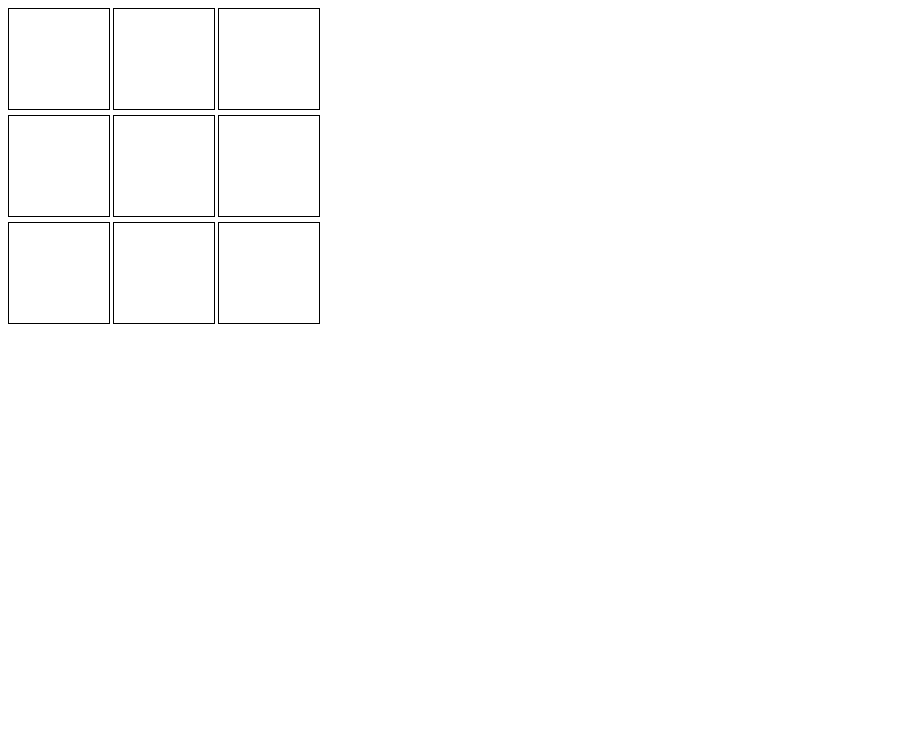
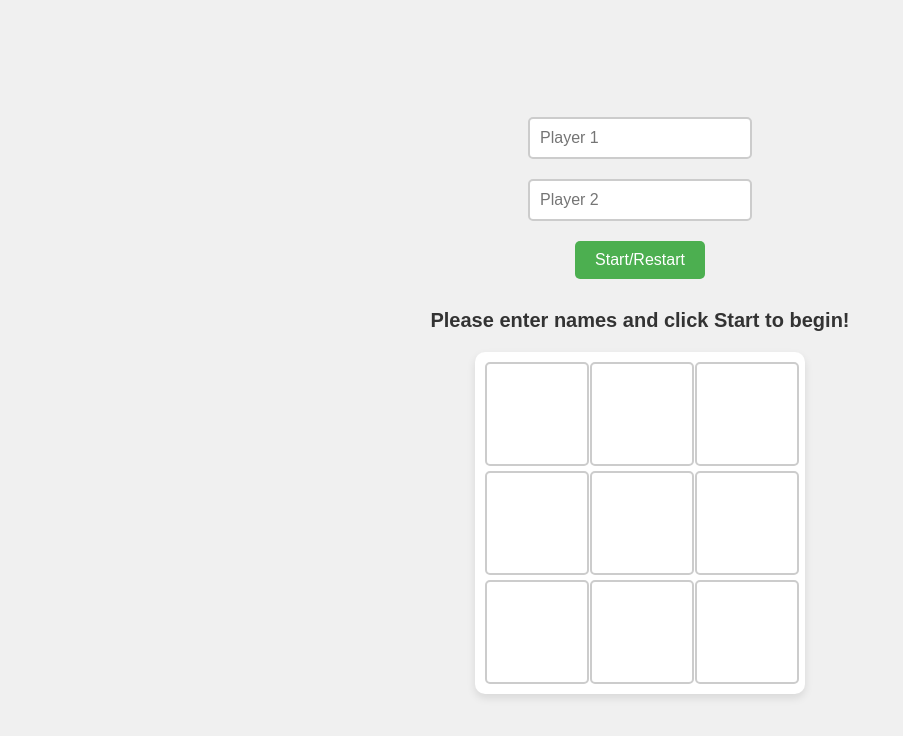
Before and after one commit to MaartenSlebos/TicTacToe, a plain HTML site: page index.html in a window 1280 px wide. Shown: the whole page, without its empty margins (0-903 px from the left). Drawn offline with Linux system fonts and the light colour scheme.

Commit message:
finish game

```diff
--- a/index.html
+++ b/index.html
@@ -7,7 +7,10 @@
     <link rel="stylesheet" href="style.css">
 </head>
 <body>
-
+    <input id="player1-name" placeholder="Player 1" type="text">
+    <input id="player2-name" placeholder="Player 2" type="text">
+    <button id="start">Start/Restart</button>
+    <div id="result"></div>
     <div class="board">
         <div class="cell" data-index="0"></div>
         <div class="cell" data-index="1"></div>
@@ -18,7 +21,8 @@
         <div class="cell" data-index="6"></div>
         <div class="cell" data-index="7"></div>
         <div class="cell" data-index="8"></div>
-      </div>
+    </div>
+
 
       <script src="script.js"></script>
 </body>
--- a/script.js
+++ b/script.js
@@ -12,7 +12,7 @@ const Gameboard = (function() {
           }
       },
       getBoard: function() {
-        return [...board]
+          return [...board];
       },
       resetBoard: function() {
           for (let i = 0; i < board.length; i++) {
@@ -23,7 +23,7 @@ const Gameboard = (function() {
 })();
 
 // Player objects (Factory function)
-const playerFactory = function (name, symbol) {
+const playerFactory = function(name, symbol) {
   return {
       getName: function() {
           return name;
@@ -32,13 +32,13 @@ const playerFactory = function (name, symbol) {
           return symbol;
       }
   };
-}
+};
 
 // The Game Controller (IIFE module pattern)
 const GameController = (function() {
-  let player1 = playerFactory('Maarten', 'X');
-  let player2 = playerFactory('Pieter', 'O');
-  let currentPlayer = player1;
+  let player1;
+  let player2;
+  let currentPlayer;
   let gameOver = false;
 
   const checkWin = function() {
@@ -62,9 +62,9 @@ const GameController = (function() {
       } else {
           return false;
       }
-  }
+  };
 
-  const checkTie = function () {
+  const checkTie = function() {
       const board = Gameboard.getBoard();
       let boardFilled = true;
 
@@ -76,15 +76,16 @@ const GameController = (function() {
       }
 
       if (boardFilled && !checkWin()) {
-      return true
+          return true;
       }
       return false;
   };
 
-  return {
+  const controller = {
         playMove: function(position) {
-      if (gameOver) return; // Stop if game’s over
-      Gameboard.placeMarker(position, currentPlayer.getSymbol());
+          if (gameOver || !player1 || !player2) return;
+          const moveMade = Gameboard.placeMarker(position, currentPlayer.getSymbol());
+          if (moveMade) { // Only continue if the move was successful
               if (checkWin()) {
                   gameOver = true;
                   console.log(currentPlayer.getName() + " wins!");
@@ -98,27 +99,81 @@ const GameController = (function() {
                       currentPlayer = player1;
                   }
               }
+          }
       },
-    resetGame: function () {
+      resetGame: function() {
           Gameboard.resetBoard();
           currentPlayer = player1;
           gameOver = false;
       },
-    getCurrentPlayer: function () {
+      getCurrentPlayer: function() {
           return currentPlayer;
       },
-    isGameOver: function () {
+      isGameOver: function() {
           return gameOver;
+      },
+      setPlayers: function(name1, name2) {
+          if (!name1 || !name2) return; // Don’t set if either name is empty
+          player1 = playerFactory(name1, 'X');
+          player2 = playerFactory(name2, 'O');
+          currentPlayer = player1;
+          gameOver = false;
+          Gameboard.resetBoard();
+      },
+      getWinner: function() {
+          return checkWin() ? currentPlayer : null;
+      }
+  };
+
+  return controller; // No initial setPlayers call
+})();
+
+// The Display Controller (IIFE module pattern)
+const DisplayController = (function() {
+  return {
+      render: function() {
+          const cells = document.querySelectorAll('.cell');
+          const board = Gameboard.getBoard();
+          for (let i = 0; i < cells.length; i++) {
+              cells[i].textContent = board[i];
+          }
+      },
+      init: function() {
+          const cells = document.querySelectorAll('.cell');
+          cells.forEach(cell => {
+              cell.addEventListener('click', () => {
+                  const index = parseInt(cell.dataset.index);
+                  GameController.playMove(index);
+                  DisplayController.render();
+                  DisplayController.updateResult();
+              });
+          });
+          DisplayController.updateResult(); // Initial display
+      },
+      startGame: function() {
+          const p1Name = document.getElementById('player1-name').value.trim();
+          const p2Name = document.getElementById('player2-name').value.trim();
+          if (p1Name && p2Name) {
+              GameController.setPlayers(p1Name, p2Name);
+              DisplayController.render();
+              DisplayController.updateResult();
+          } else {
+              document.getElementById('result').textContent = "Please enter both player names!";
+          }
+      },
+      updateResult: function() {
+          const result = document.getElementById('result');
+          if (!GameController.getCurrentPlayer()) {
+              result.textContent = "Please enter names and click Start to begin!";
+          } else if (GameController.isGameOver()) {
+              const winner = GameController.getWinner();
+              result.textContent = winner ? winner.getName() + " wins!" : "It’s a tie!";
+          } else {
+              result.textContent = GameController.getCurrentPlayer().getName() + "’s turn";
+          }
       }
   };
 })();
 
-const DisplayController = (function() {
-
-
-  return {
-    render: function() {
-
-    }
-  };
-})();
+DisplayController.init();
+document.getElementById('start').addEventListener('click', DisplayController.startGame);
--- a/style.css
+++ b/style.css
@@ -1,15 +1,92 @@
+/* General styling */
+body {
+  font-family: Arial, sans-serif;
+  display: flex;
+  flex-direction: column;
+  align-items: center;
+  justify-content: center;
+  min-height: 100vh;
+  margin: 0;
+  background-color: #f0f0f0;
+}
+
+/* Input fields */
+input[type="text"] {
+  padding: 10px;
+  margin: 10px;
+  border: 2px solid #ccc;
+  border-radius: 5px;
+  font-size: 16px;
+  width: 200px;
+}
+
+input[type="text"]:focus {
+  border-color: #4CAF50;
+  outline: none;
+}
+
+/* Start/Restart button */
+#start {
+  padding: 10px 20px;
+  margin: 10px;
+  background-color: #4CAF50;
+  color: white;
+  border: none;
+  border-radius: 5px;
+  font-size: 16px;
+  cursor: pointer;
+  transition: background-color 0.3s;
+}
+
+#start:hover {
+  background-color: #45a049;
+}
+
+#start:active {
+  background-color: #3d8b40;
+}
+
+/* Result message */
+#result {
+  margin: 20px;
+  font-size: 20px;
+  font-weight: bold;
+  color: #333;
+  text-align: center;
+}
+
+/* Game board */
 .board {
   display: grid;
   grid-template-columns: repeat(3, 100px);
-    gap: 5px;
-    width: 315px;
+  grid-gap: 5px;
+  background-color: #fff;
+  padding: 10px;
+  border-radius: 10px;
+  box-shadow: 0 4px 8px rgba(0, 0, 0, 0.1);
 }
+
+/* Cells */
 .cell {
   width: 100px;
   height: 100px;
-    border: 1px solid black;
+  background-color: #fff;
+  border: 2px solid #ccc;
+  border-radius: 5px;
   display: flex;
   align-items: center;
   justify-content: center;
-    font-size: 36px;
+  font-size: 40px;
+  font-weight: bold;
+  color: #333;
+  cursor: pointer;
+  transition: background-color 0.2s;
 }
+
+.cell:hover {
+  background-color: #f5f5f5;
+}
+
+.cell:active {
+  background-color: #e0e0e0;
+}
```
Lines whose indentation alone changed are shown as unchanged.
